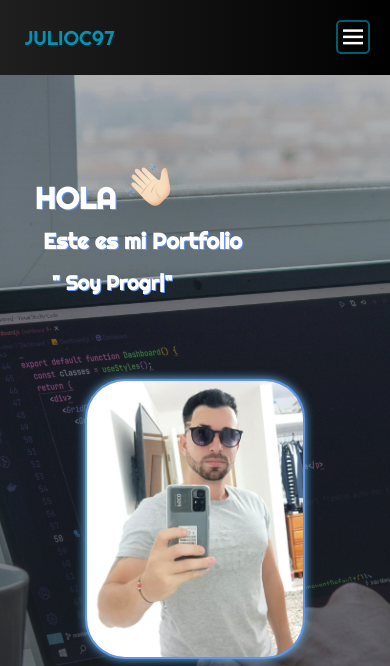
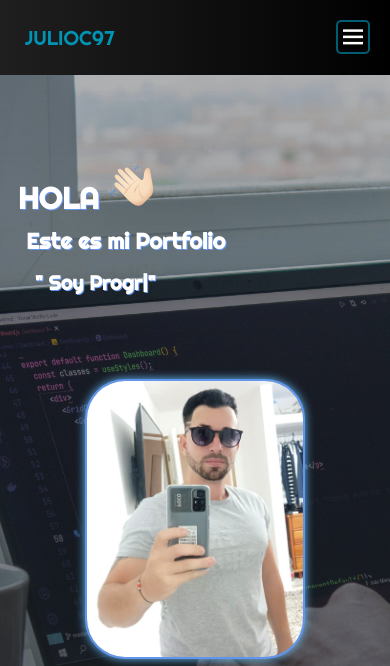
Before and after one commit to Julioc9712/Portafolio, a plain HTML site: page index.html in a window 390 px wide. Shown: the top 666 px of the page. Drawn offline with nearby package versions, Linux system fonts and the light colour scheme.

Commit message:
Actualizar styles.css

```diff
--- a/styles.css
+++ b/styles.css
@@ -883,16 +883,16 @@ nav.responsive ul {
 
     .contenedor-sobremi .text h1 {
         font-size: 30px;
-        margin-left: 4vh;
+        margin-left: 2vh;
     }
 
     .contenedor-sobremi .text h2 {
         font-size: 22px;
-        margin-left: 5vh;
+        margin-left: 3vh;
     }
 
     .contenedor-sobremi .text h3 {
-        margin-left: 6vh;
+        margin-left: 4vh;
         font-size: 20px;
     }
 
```
